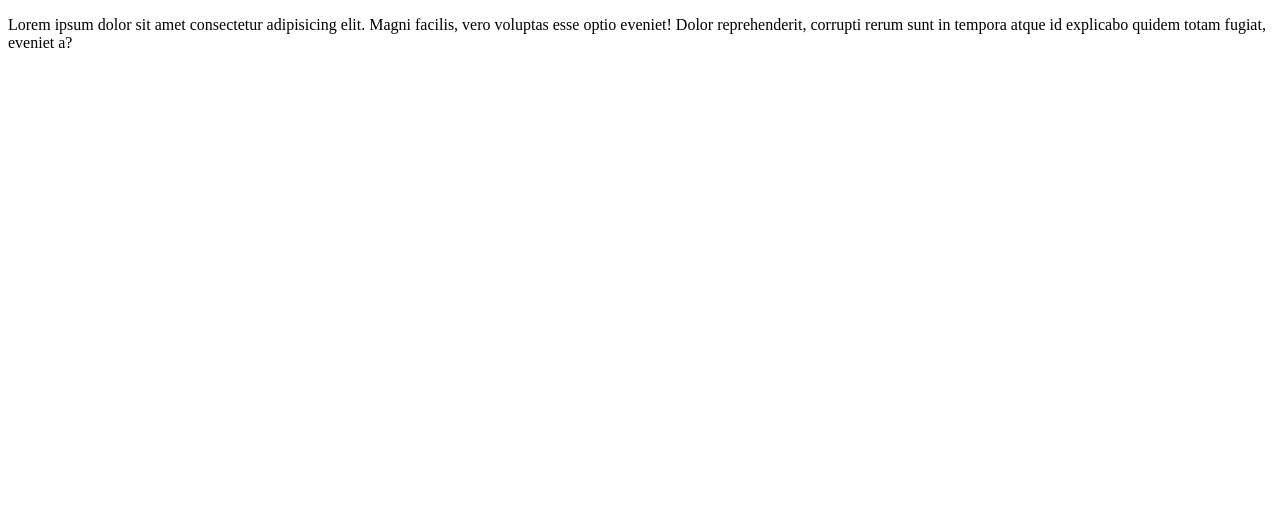
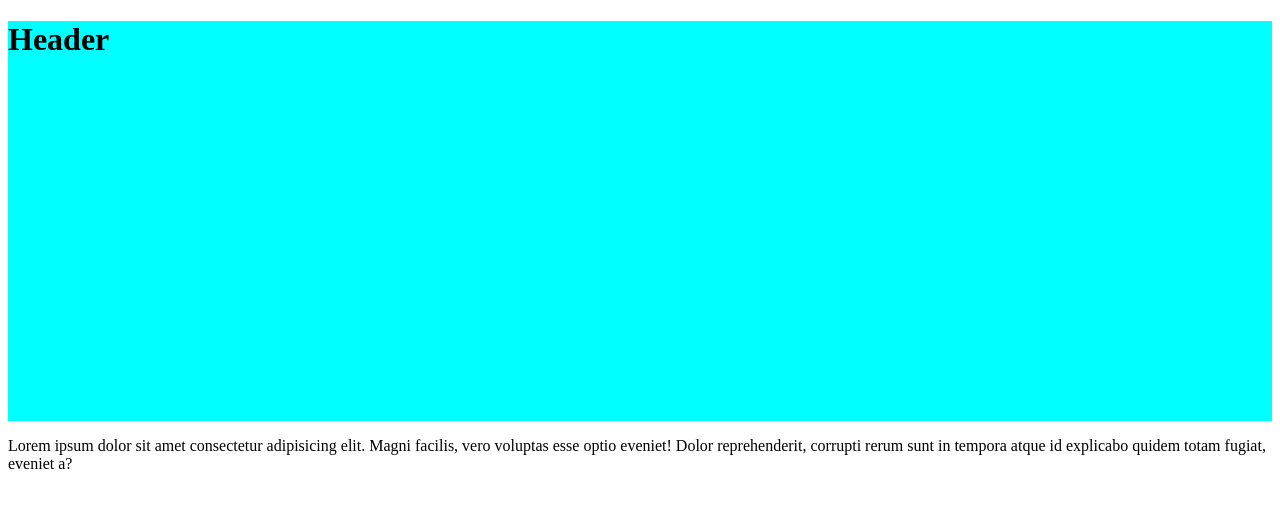
Before and after one commit to Dyeseniact/Sesion03, a plain HTML site: page index.html in a window 1280 px wide. Drawn offline with Linux system fonts and the light colour scheme.

Commit message:
cambios a header

```diff
--- a/index.html
+++ b/index.html
@@ -4,10 +4,12 @@
     <meta charset="UTF-8">
     <meta name="viewport" content="width=device-width, initial-scale=1.0">
     <title>Document</title>
+    <link rel="stylesheet" href="/styles.css">
 </head>
 <body>
 
-    <header>
+    <header class="container-header">
+        <h1>Header</h1>
         <nav></nav>
     </header>
 
--- a/styles.css
+++ b/styles.css
@@ -0,0 +1,5 @@
+.container-header {
+    width: 100%;
+    height: 400px;
+    background-color: aqua;
+}
```
